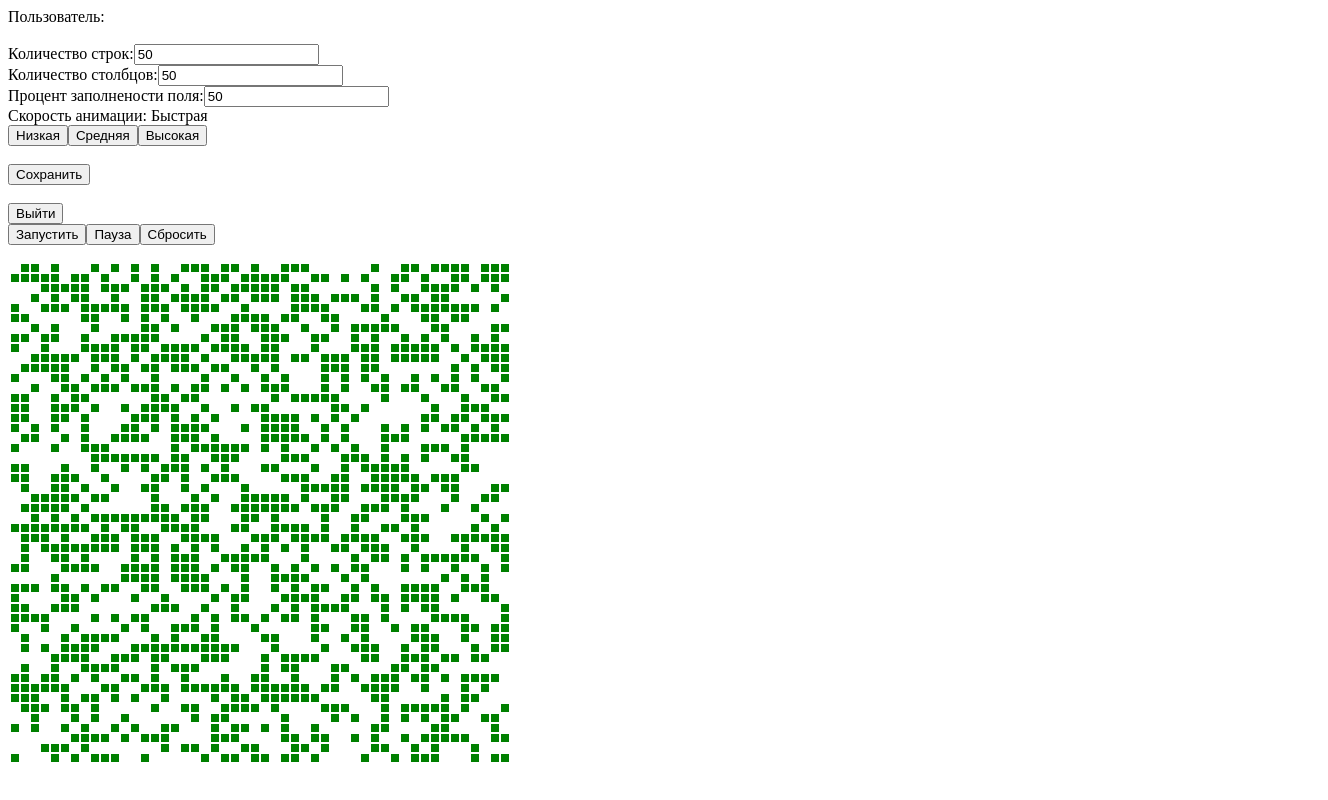
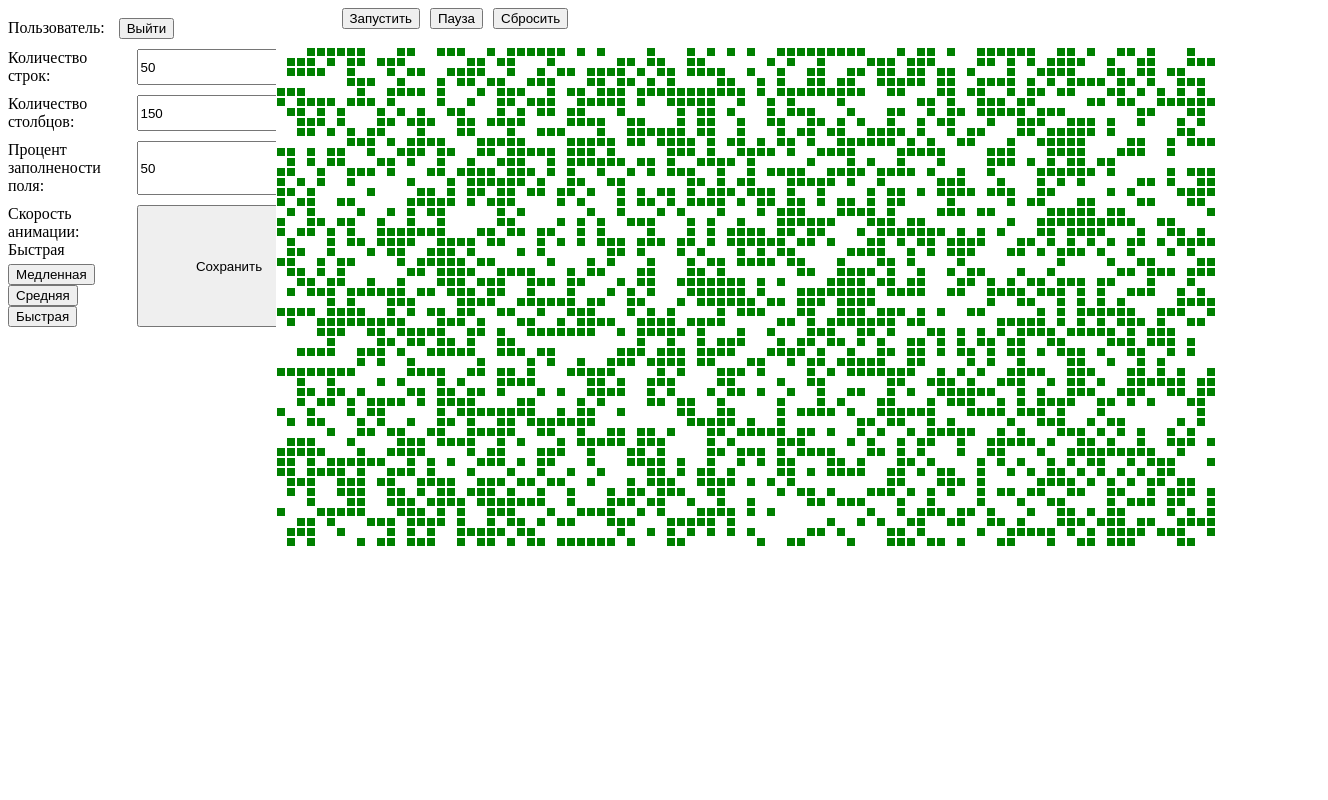
Before and after one commit to MaximPolianskih/gameoflife, a React app: page / in a window 1280 px wide. Both pictures are taken after a click on the button "Войти". Shown: the whole page, 1328 px wide, since content can reach past the window. Built offline with nearby package versions, Linux system fonts and the light colour scheme.

Commit message:
Немного подровнял поля

```diff
--- a/src/App.tsx
+++ b/src/App.tsx
@@ -7,6 +7,7 @@ import {ILoginState, LoginProcessEnum} from './components/login/LoginReducer';
 import {RootState} from './store/store';
 import {useSelector} from 'react-redux';
 import {gameLoop} from './components/gameLoop/GameLoop';
+import './app.css';
 
 export const App: React.FC = () => {
     const loginState = useSelector<RootState>(
@@ -32,7 +33,6 @@ export const App: React.FC = () => {
 
     return (
         <div className={cn(App.name)}>
-            <label>Game of life</label>
             <Login/>
         </div>
     );
--- /dev/null
+++ b/src/app.css
@@ -0,0 +1,8 @@
+.App {
+    display: grid;
+    grid-auto-rows: 1fr;
+    grid-template-columns: 0.5fr 1.5fr;
+    grid-template-rows: 1fr;
+    gap: 0px 10px;
+    grid-template-areas: ". i3";
+}
--- a/src/components/gameMenu/GameMenu.tsx
+++ b/src/components/gameMenu/GameMenu.tsx
@@ -18,6 +18,7 @@ export const GameMenu: React.FC = () => {
     return (
         <div className={cn(GameMenu.name)}>
             <button
+                style={{marginLeft: 10}}
                 data-testid={'game-menu-button-start'}
                 onClick={() => {
                     dispatch(startGame());
@@ -26,6 +27,7 @@ export const GameMenu: React.FC = () => {
                 Запустить
             </button>
             <button
+                style={{marginLeft: 10}}
                 data-testid={'game-menu-button-pause'}
                 onClick={() => {
                     dispatch(stopGame());
@@ -34,6 +36,7 @@ export const GameMenu: React.FC = () => {
                 Пауза
             </button>
             <button
+                style={{marginLeft: 10}}
                 data-testid={'game-menu-button-reset'}
                 onClick={() => {
                     dispatch(stopGame());
--- /dev/null
+++ b/src/components/gameMenu/game-menu.css
@@ -0,0 +1,3 @@
+.gameMenu {
+
+}
--- a/src/components/grid/Grid.tsx
+++ b/src/components/grid/Grid.tsx
@@ -42,10 +42,8 @@ export const Grid: React.FC = () => {
     }
 
     return (
-        <div className="MainField">
-            <div className={cn(Grid.name)} role={cn(Grid.name)}>
-                {grid}
-            </div>
+        <div className={cn(Grid.name)} role={cn(Grid.name)}>
+            {grid}
         </div>
     );
 };
--- a/src/components/grid/grid.css
+++ b/src/components/grid/grid.css
@@ -5,7 +5,3 @@
     grid-gap: 0px;
     justify-content: center;
 }
-
-.MainField {
-    margin: 0 auto;
-}
--- a/src/components/login/Login.tsx
+++ b/src/components/login/Login.tsx
@@ -18,12 +18,8 @@ export const Login: React.FC = props => {
                     <span data-testid="login-name">
                         Пользователь: {loginState.userName}
                     </span>
-                    <br></br>
-                    <ErrorHandler>
-                        <Options/>
-                    </ErrorHandler>
-                    <br></br>
                     <button
+                        style={{margin: 10}}
                         data-testid="logout-button"
                         onClick={() => {
                             dispatch(logout());
@@ -31,6 +27,9 @@ export const Login: React.FC = props => {
                     >
                         Выйти
                     </button>
+                    <ErrorHandler>
+                        <Options/>
+                    </ErrorHandler>
                 </div>
             );
         case LoginProcessEnum.Logout:
@@ -38,6 +37,7 @@ export const Login: React.FC = props => {
                 <div>
                     <label>Введите имя пользователя:</label>
                     <input
+                        style={{margin: 10}}
                         data-testid="login-input"
                         type="text"
                         value={loginState.userName}
@@ -45,7 +45,6 @@ export const Login: React.FC = props => {
                             dispatch(changeUserName(e.target.value));
                         }}
                     />
-                    <br></br>
                     <button
                         data-testid="login-button"
                         onClick={() => {
--- a/src/components/options/Options.tsx
+++ b/src/components/options/Options.tsx
@@ -7,6 +7,8 @@ import {generateField} from '../grid/GridReducer';
 import {ILoginState} from '../login/LoginReducer';
 import {applyOptions, changeOptions, IOptionState, OptionsLoadingEnum,} from './OptionsReducer';
 import SpeedRegulator from './speedRegulator/SpeedRegulator';
+import './options.css'
+import cn from "classnames";
 
 export const Options: React.FC = props => {
     const optionState = useSelector<RootState>(
@@ -26,9 +28,12 @@ export const Options: React.FC = props => {
 
     if (optionState.status == OptionsLoadingEnum.Loading) {
         return (
-            <label data-testid="options-loader-lebel">
-                Настройки пользователя {loginState.userName} загружаются...
-            </label>
+            <div>
+                <br></br>
+                <label data-testid="options-loader-lebel">
+                    Настройки пользователя {loginState.userName} загружаются...
+                </label>
+            </div>
         );
     }
 
@@ -41,8 +46,8 @@ export const Options: React.FC = props => {
     }
 
     return (
-        <div>
-            <br></br>
+
+        <div className={cn(Options.name)}>
             <label>Количество строк:</label>
             <input
                 data-testid="options-input-rows"
@@ -56,7 +61,6 @@ export const Options: React.FC = props => {
                     }
                 }}
             />
-            <br></br>
             <label>Количество столбцов:</label>
             <input
                 data-testid="options-input-cols"
@@ -70,7 +74,6 @@ export const Options: React.FC = props => {
                     }
                 }}
             />
-            <br></br>
             <label>Процент заполнености поля:</label>
             <input
                 data-testid="options-input-percent"
@@ -86,13 +89,11 @@ export const Options: React.FC = props => {
                     }
                 }}
             />
-            <br></br>
             <SpeedRegulator
                 clickHandler={(speed: number) => {
                     dispatch(changeOptions({speed: speed}));
                 }}
             />
-            <br></br>
             <button
                 data-testid="options-change-button"
                 onClick={() => dispatch(applyOptions(loginState.userName))}
--- a/src/components/options/options.css
+++ b/src/components/options/options.css
@@ -0,0 +1,12 @@
+.Options {
+    display: grid;
+    grid-auto-rows: 1fr;
+    grid-template-columns: 2.7fr 0.3fr;
+    grid-template-rows: 0.3fr 0.3fr 0.3fr 0.3fr;
+    gap: 10px 10px;
+    grid-template-areas:
+            ". ."
+            ". ."
+            ". ."
+            ". .";
+}
--- a/src/components/options/speedRegulator/SpeedRegulator.tsx
+++ b/src/components/options/speedRegulator/SpeedRegulator.tsx
@@ -33,24 +33,25 @@ function SpeedRegulator({clickHandler}: ISpeedRegulator) {
     return (
         <div className={cn(SpeedRegulator.name)}>
             <label>Скорость анимации: {GetSpeedName(optionState.speed)}</label>
-            <br></br>
             <button
+                style={{marginRight: 5, marginTop: 5}}
                 onClick={() => clickHandler(SpeedEnum.Slow)}
                 data-testid={'speed-regulator-button-low'}
             >
-                Низкая
+                {GetSpeedName(SpeedEnum.Slow)}
             </button>
             <button
+                style={{marginRight: 5}}
                 onClick={() => clickHandler(SpeedEnum.Medium)}
                 data-testid={'speed-regulator-button-medium'}
             >
-                Средняя
+                {GetSpeedName(SpeedEnum.Medium)}
             </button>
             <button
                 onClick={() => clickHandler(SpeedEnum.Fast)}
                 data-testid={'speed-regulator-button-hight'}
             >
-                Высокая
+                {GetSpeedName(SpeedEnum.Fast)}
             </button>
         </div>
     );
--- a/src/services/ServerMock.tsx
+++ b/src/services/ServerMock.tsx
@@ -15,7 +15,7 @@ export async function GetOptionsFromServer(userName: string) {
     return (
         options
             ? JSON.parse(options)
-            : {rows: 50, cols: 50, percent: 50, speed: SpeedEnum.Fast}
+            : {rows: 50, cols: 150, percent: 50, speed: SpeedEnum.Fast}
     ) as IOption;
 }
 
```
